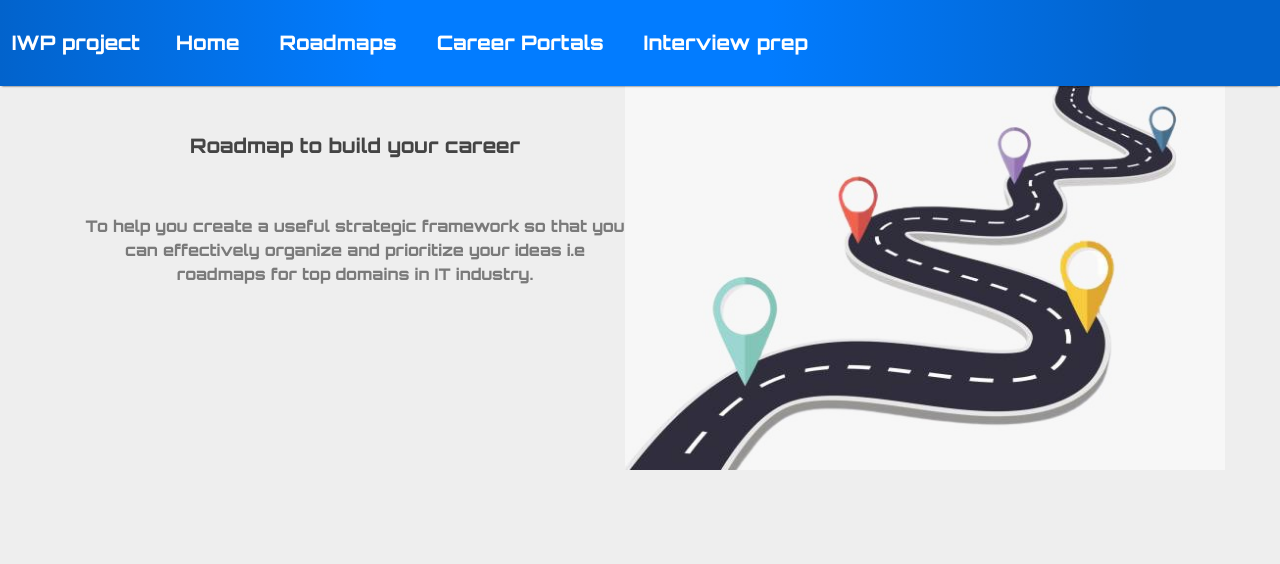
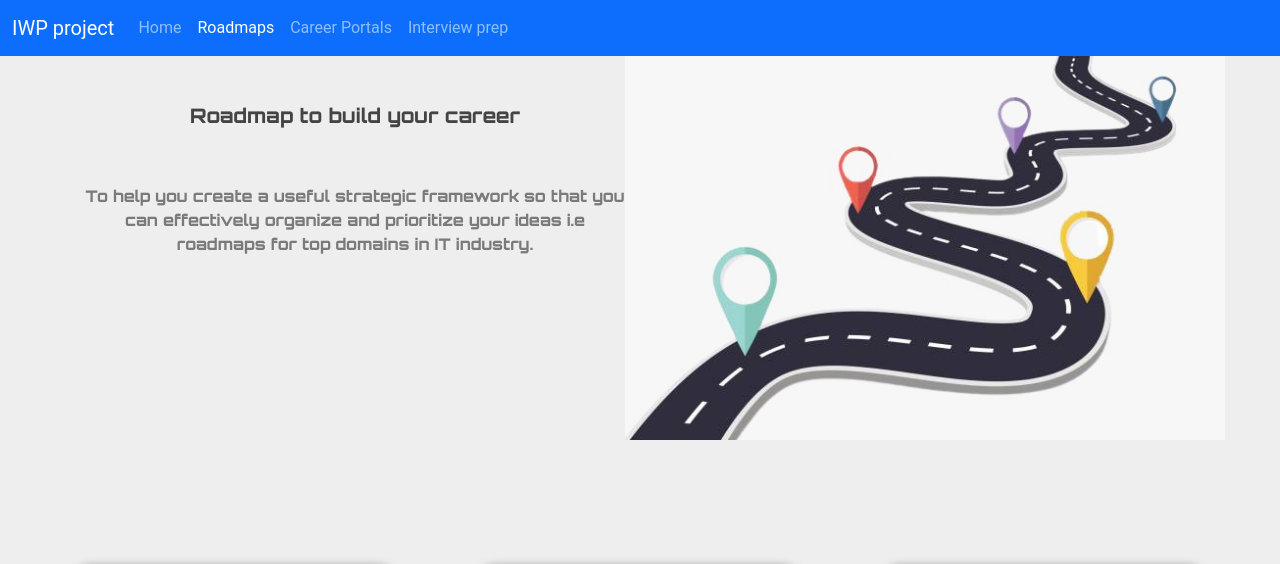
Before and after one commit to saayanbiswas/IWP, a PHP site: page /roadmap/r.html in a window 1280 px wide. Shown: the top 564 px of the page. Run offline with PHP 8.4, Linux system fonts and the light colour scheme.

Commit message:
more changes

```diff
--- a/cp/cp.css
+++ b/cp/cp.css
@@ -229,9 +229,8 @@
     margin-right: 10px;
   }
   /*----------multi-level-accordian-menu------------*/
-  .navbar{
+  /* .navbar{
      background: linear-gradient(90deg, #0263cc 0%, #027cff 30%, #027cff 60%, #0263cc 90%);
-    /* background: #0264cc4b; */
     box-shadow: 0 2px 2px -2px rgba(0, 0, 0, 0.8) ;
     border: solid .05px rgba(255, 255, 255, 0.26) ;
     top: 0;
@@ -296,7 +295,7 @@
   }
   #navbarSupportedContent .active>a:not(:only-child):after {
     transform: rotate(90deg);
-  }
+  } */
   .hori-selector{
     display:inline-block;
     position:absolute;
--- a/home/home.css
+++ b/home/home.css
@@ -1,5 +1,8 @@
 @import url("https://fonts.googleapis.com/css2?family=Orbitron:wght@600&display=swap");
-
+body{
+  font-family: 'Roboto', sans-serif;
+  background-color: whitesmoke;
+}
 .topHPart {
   display: flex;
   position: relative;
--- a/ip/ip.css
+++ b/ip/ip.css
@@ -35,9 +35,8 @@ a:hover {
   color: hotpink;
 }
 /*----------multi-level-accordian-menu------------*/
-.navbar{
+/* .navbar{
    background: linear-gradient(90deg, #0263cc 0%, #027cff 30%, #027cff 60%, #0263cc 90%);
-  /* background: #0264cc4b; */
   box-shadow: 0 2px 2px -2px rgba(0, 0, 0, 0.8) ;
   border: solid .05px rgba(255, 255, 255, 0.26) ;
   top: 0;
@@ -102,7 +101,7 @@ a:hover {
 }
 #navbarSupportedContent .active>a:not(:only-child):after {
   transform: rotate(90deg);
-}
+} */
 .hori-selector{
   display:inline-block;
   position:absolute;
--- a/roadmap/r.css
+++ b/roadmap/r.css
@@ -17,12 +17,11 @@ body{
     height: 100%;
     margin: 0;
     background-color: #eeeeee;
-    font-family: 'Orbitron', sans-serif;
+    font-family: 'Roboto', sans-serif;
+    /* font-family: 'Orbitron', sans-serif; */
     /* font-family: 'Segoe UI', Tahoma, Geneva, Verdana, sans-serif; */
 }
-.navbar .nav{
-  font-family: 'Orbitron', sans-serif;
-}
+
 .heading{
   font-family: 'Orbitron', sans-serif;
     text-align: center;
@@ -270,75 +269,7 @@ text-decoration: none;
     -webkit-box-shadow: -3px 0px 26px -1px rgba(118,118,118,0.75);
     -moz-box-shadow: -3px 0px 26px -1px rgba(118,118,118,0.75);
   }
-  /* navbar */
-  .navbar{
-    background: linear-gradient(90deg, #0263cc 0%, #027cff 30%, #027cff 60%, #0263cc 90%);
-   /* background: #0264cc4b; */
-   box-shadow: 0 2px 2px -2px rgba(0, 0, 0, 0.8) ;
-   border: solid .05px rgba(255, 255, 255, 0.26) ;
-   top: 0;
-   left: 0;
-   width: 100%;
-   display: flex;
-   justify-content: space-between;
-   align-items: center;
 
-   border: 50px;
- }
- .navbar-logo{
-   padding: 5px;
-   color: #fff;
- }
- .navbar-mainbg{
-   background-color: #5161ce;
-   padding: 0px;
- }
- #navbarSupportedContent{
-   overflow: hidden;
-   position: relative;
- }
- #navbarSupportedContent ul{
-   padding: 0px;
-   margin: 0px;
- }
- #navbarSupportedContent ul li a i{
-   margin-right: 10px;
- }
- #navbarSupportedContent li {
-   list-style-type: none;
-   float: left;
- }
- #navbarSupportedContent ul li a{
-   color: rgba(255,255,255,255);
-     text-decoration: none;
-     font-size: 20px;
-     display: block;
-     padding: 20px 20px;
-     transition-duration:0.6s;
-   transition-timing-function: cubic-bezier(0.68, -0.55, 0.265, 1.55);
-     position: relative;
- }
- #navbarSupportedContent>ul>li.active>a{
-   color: #5161ce;
-   background-color: transparent;
-   transition: all 0.7s;
- }
- #navbarSupportedContent a:not(:only-child):after {
-   content: "\f105";
-   position: absolute;
-   right: 20px;
-   top: 10px;
-   font-size: 8px;
-   font-family: "Font Awesome 5 Free";
-   display: inline-block;
-   padding-right: 3px;
-   vertical-align: middle;
-   font-weight: 900;
-   transition: 0.5s;
- }
- #navbarSupportedContent .active>a:not(:only-child):after {
-   transform: rotate(90deg);
- }
  .hori-selector{
    display:inline-block;
    position:absolute;
```
Also changed, not shown: home/home.html (+7 -7 lines), cp/images/TCS.jpg (added), cp/images/amazon.jpg (added), cp/images/apple.jpg (added), cp/images/facebook.jpeg (added), cp/images/goldman.png (added), cp/images/google.png (added), cp/images/ibm.jpg (added), cp/images/infosys.png (added), cp/images/microsoft.png (added), cp/images/mindtree.png (added), cp/images/netflix.jpg (added), cp/images/wipro.png (added).
